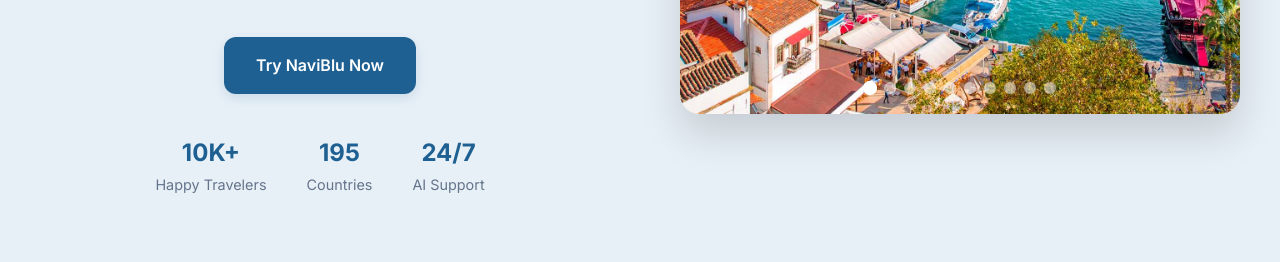
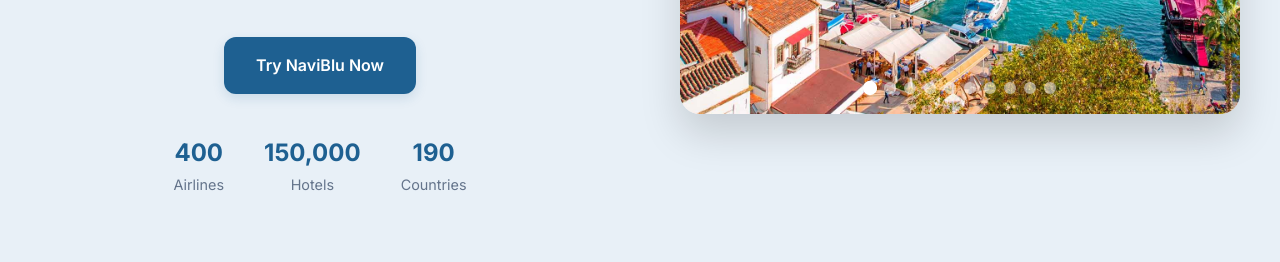
Before and after one commit to ITCS-6112-Group-5/Travel_Chatbot, a plain HTML site: page website/index.html in a window 1280 px wide. Shown: the part 538-800 px from the top of the page. Drawn offline with Linux system fonts and the light colour scheme.

Commit message:
Adjusted the statistics shown on the webpage to reflect that Amadeus API offers

```diff
--- a/website/index.html
+++ b/website/index.html
@@ -35,16 +35,16 @@
                 </div>
                 <div class="trust-indicators">
                     <div class="trust-item">
-                        <span class="trust-number">10K+</span>
-                        <span class="trust-label">Happy Travelers</span>
+                        <span class="trust-number">400</span>
+                        <span class="trust-label">Airlines</span>
                     </div>
                     <div class="trust-item">
-                        <span class="trust-number">195</span>
-                        <span class="trust-label">Countries</span>
+                        <span class="trust-number">150,000</span>
+                        <span class="trust-label">Hotels</span>
                     </div>
                     <div class="trust-item">
-                        <span class="trust-number">24/7</span>
-                        <span class="trust-label">AI Support</span>
+                        <span class="trust-number">190</span>
+                        <span class="trust-label">Countries</span>
                     </div>
                 </div>
             </div>
```
